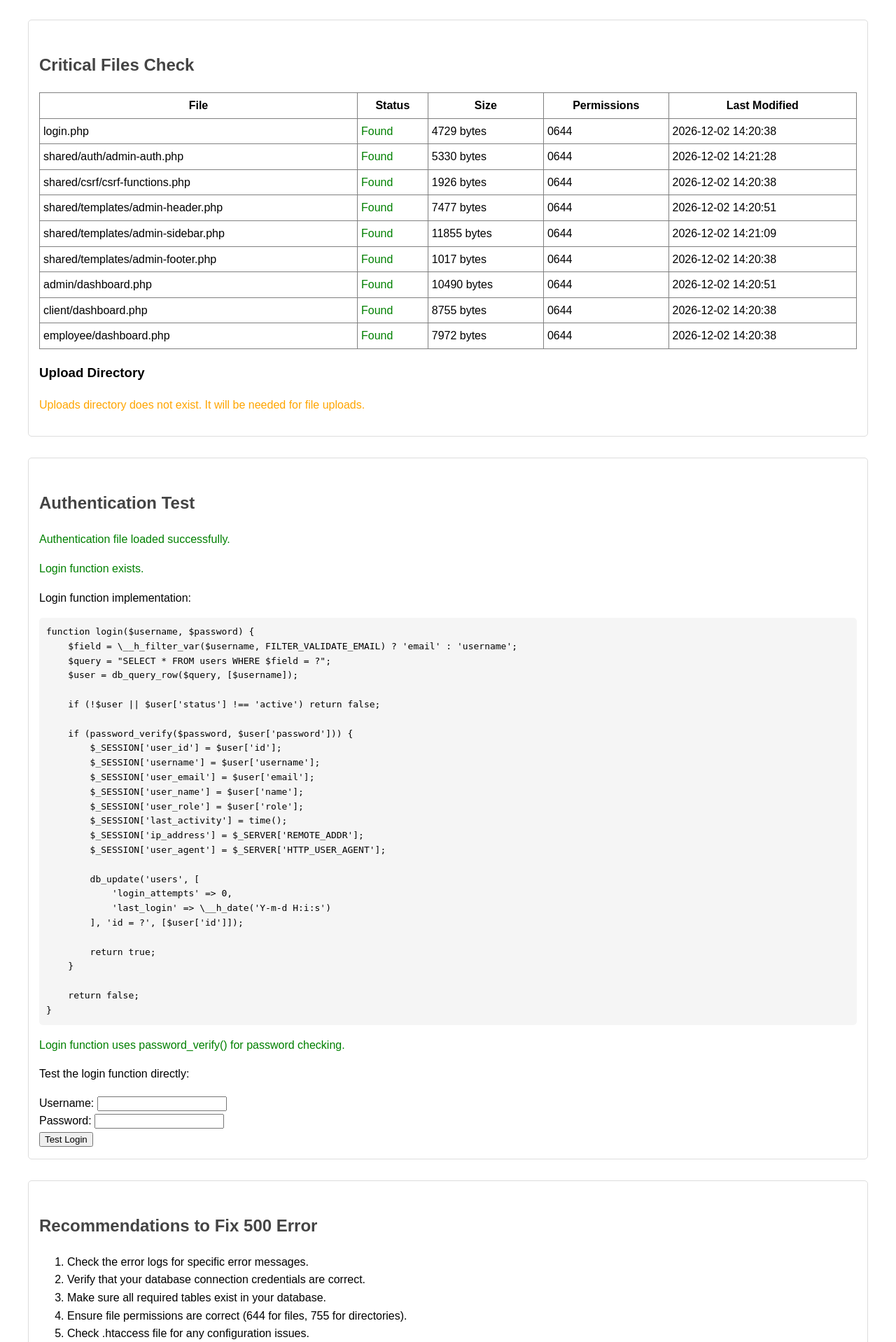
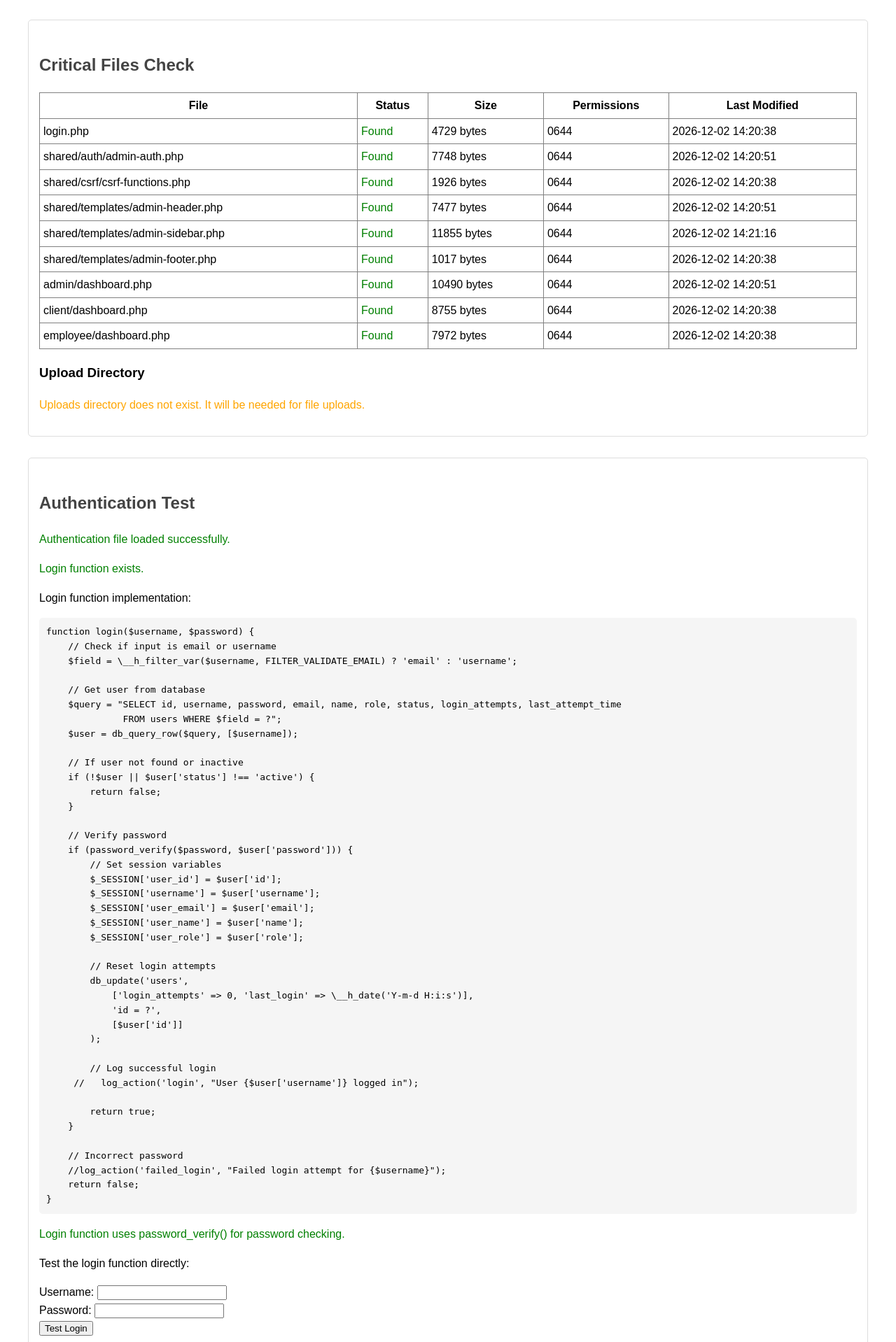
Before and after one commit to Shanis-Nheralat/backsureground, a PHP site: page /500-error-diagnosis.php in a window 1280 px wide. Shown: the part 1437-3355 px from the top of the page at 70% size. Run offline with PHP 8.4, Linux system fonts and the light colour scheme; data comes from the database, SQL or seed files in the repository; some libraries are stand-ins or nearby versions.

Commit message:
Update admin-auth.php

```diff
--- a/shared/auth/admin-auth.php
+++ b/shared/auth/admin-auth.php
@@ -1,149 +1,251 @@
 <?php
 /**
- * Cleaned Authentication System
- * Unified and secure authentication for both admin and general users.
+ * Authentication System
+ *
+ * Manages user authentication, session security, and permissions.
+ * Core of the role-based authentication system.
  */
 
+// Start session if not already started
 if (session_status() === PHP_SESSION_NONE) {
+    // Set secure session parameters
     session_start();
 }
 
-// Include database connection
+// Include database connection if not already included
 if (!function_exists('db_query')) {
     require_once __DIR__ . '/../../db.php';
 }
 
 /**
- * Check if user is logged in
+ * Check if a user is logged in
+ *
+ * @return bool True if user is logged in
  */
 function is_logged_in() {
     return isset($_SESSION['user_id']) && !empty($_SESSION['user_id']);
 }
 
 /**
- * Require user authentication
+ * Require authentication to access a page
+ * Redirects to login page if not authenticated
  */
 function require_auth() {
     if (!is_logged_in()) {
+        // Store the requested URL for redirect after login
         $_SESSION['redirect_after_login'] = $_SERVER['REQUEST_URI'];
+
+        // Redirect to login page
         header('Location: /login.php');
         exit;
     }
+
+    // Log activity
     log_action('page_access', $_SERVER['REQUEST_URI']);
 }
 
 /**
  * Check if user has a specific role
+ *
+ * @param string|array $roles Role or array of roles to check
+ * @return bool True if user has at least one of the specified roles
  */
 function has_role($roles) {
-    if (!is_logged_in()) return false;
-    if (!is_array($roles)) $roles = [$roles];
+    if (!is_logged_in()) {
+        return false;
+    }
+
+    if (!is_array($roles)) {
+        $roles = [$roles];
+    }
+
     return in_array($_SESSION['user_role'], $roles);
 }
 
 /**
- * Require a specific role
+ * Require specific role to access a page
+ * Redirects to dashboard if user doesn't have the required role
+ *
+ * @param string|array $roles Role or array of roles required
  */
 function require_role($roles) {
-    require_auth();
+    require_auth(); // First check if logged in
+
     if (!has_role($roles)) {
-        log_action('unauthorized_access', 'Required role: ' . (is_array($roles) ? implode(', ', $roles) : $roles));
+        // Log unauthorized access attempt
+        log_action('unauthorized_access', 'Role required: ' . (is_array($roles) ? implode(', ', $roles) : $roles));
+
+        // Redirect to appropriate dashboard based on user's role
         redirect_to_dashboard();
+        exit;
     }
 }
 
 /**
- * Check user permission
+ * Check if user has a specific permission
+ *
+ * @param string $permission Permission to check
+ * @return bool True if user has the permission
  */
 function has_permission($permission) {
-    if (!is_logged_in()) return false;
-    if ($_SESSION['user_role'] === 'admin') return true;
+    if (!is_logged_in()) {
+        return false;
+    }
 
+    // Get user role
+    $role = $_SESSION['user_role'];
+
+    // Admin has all permissions
+    if ($role === 'admin') {
+        return true;
+    }
+
+    // Check if role has the specific permission
     $query = "SELECT COUNT(*) FROM role_permissions rp
               JOIN roles r ON rp.role_id = r.id
               JOIN permissions p ON rp.permission_id = p.id
               WHERE r.name = ? AND p.name = ?";
 
-    return db_query_value($query, [$_SESSION['user_role'], $permission]) > 0;
+    return db_query_value($query, [$role, $permission]) > 0;
 }
 
 /**
- * Require specific permission
+ * Require specific permission to access a page
+ * Redirects to dashboard if user doesn't have the required permission
+ *
+ * @param string $permission Permission required
  */
 function require_permission($permission) {
-    require_auth();
+    require_auth(); // First check if logged in
+
     if (!has_permission($permission)) {
+        // Log unauthorized access attempt
         log_action('permission_denied', 'Permission required: ' . $permission);
+
+        // Redirect to appropriate dashboard based on user's role
         redirect_to_dashboard();
+        exit;
     }
 }
 
 /**
  * Authenticate user
+ *
+ * @param string $username Username or email
+ * @param string $password Password
+ * @return bool True on successful login
  */
 function login($username, $password) {
+    // Check if input is email or username
     $field = filter_var($username, FILTER_VALIDATE_EMAIL) ? 'email' : 'username';
-    $query = "SELECT * FROM users WHERE $field = ?";
+
+    // Get user from database
+    $query = "SELECT id, username, password, email, name, role, status, login_attempts, last_attempt_time
+              FROM users WHERE $field = ?";
     $user = db_query_row($query, [$username]);
 
-    if (!$user || $user['status'] !== 'active') return false;
+    // If user not found or inactive
+    if (!$user || $user['status'] !== 'active') {
+        return false;
+    }
 
+    // Verify password
     if (password_verify($password, $user['password'])) {
+        // Set session variables
         $_SESSION['user_id'] = $user['id'];
         $_SESSION['username'] = $user['username'];
         $_SESSION['user_email'] = $user['email'];
         $_SESSION['user_name'] = $user['name'];
         $_SESSION['user_role'] = $user['role'];
-        $_SESSION['last_activity'] = time();
-        $_SESSION['ip_address'] = $_SERVER['REMOTE_ADDR'];
-        $_SESSION['user_agent'] = $_SERVER['HTTP_USER_AGENT'];
 
-        db_update('users', [
-            'login_attempts' => 0,
-            'last_login' => date('Y-m-d H:i:s')
-        ], 'id = ?', [$user['id']]);
+        // Reset login attempts
+        db_update('users',
+            ['login_attempts' => 0, 'last_login' => date('Y-m-d H:i:s')],
+            'id = ?',
+            [$user['id']]
+        );
+
+        // Log successful login
+     //   log_action('login', "User {$user['username']} logged in");
 
         return true;
     }
 
+    // Incorrect password
+    //log_action('failed_login', "Failed login attempt for {$username}");
     return false;
 }
 
 /**
- * Logout user
+ * Log out the current user
  */
 function logout() {
+    // Log the logout action before destroying the session
     if (is_logged_in()) {
         log_action('logout', "User {$_SESSION['username']} logged out");
     }
 
-    if (isset($_COOKIE['remember_token'])) {
-        db_update('users', ['remember_token' => null, 'token_expiry' => null], 'id = ?', [$_SESSION['user_id']]);
-        setcookie('remember_token', '', time() - 3600, '/', '', true, true);
-    }
-
+    // Destroy session
     session_unset();
     session_destroy();
+
+    // Redirect to login page
     header('Location: /login.php');
     exit;
 }
 
 /**
- * Redirect to dashboard
+ * Redirect user to appropriate dashboard based on role
  */
 function redirect_to_dashboard() {
-    $role = $_SESSION['user_role'] ?? '';
-    $dashboards = [
-        'admin' => '/admin/dashboard.php',
-        'client' => '/client/dashboard.php',
-        'employee' => '/employee/dashboard.php'
-    ];
-    header('Location: ' . ($dashboards[$role] ?? '/login.php'));
+    if (!is_logged_in()) {
+        header('Location: /login.php');
+        exit;
+    }
+
+    switch ($_SESSION['user_role']) {
+        case 'admin':
+            header('Location: /admin/dashboard.php');
+            break;
+        case 'client':
+            header('Location: /client/dashboard.php');
+            break;
+        case 'employee':
+            header('Location: /employee/dashboard.php');
+            break;
+        default:
+            header('Location: /login.php');
+    }
     exit;
 }
 
 /**
- * CSRF Protection
+ * Log user action to the activity log
+ *
+ * @param string $action_type Type of action
+ * @param string $details Details of the action
+ * @param string $resource Resource affected
+ * @param int $resource_id Resource ID
+ */
+function log_action($action_type, $details) {
+    $data = [
+        'action_type' => $action_type,
+        'action_details' => $details,
+        'ip_address' => $_SERVER['REMOTE_ADDR'],
+        'user_agent' => $_SERVER['HTTP_USER_AGENT'] ?? null
+    ];
+
+    if (is_logged_in()) {
+        $data['admin_id'] = $_SESSION['user_id'];
+    }
+
+    db_insert('admin_activity_log', $data);
+}
+
+/**
+ * Generate CSRF token and store in session
+ *
+ * @return string CSRF token
  */
 function generate_csrf_token() {
     if (empty($_SESSION['csrf_token'])) {
@@ -152,41 +254,25 @@
     return $_SESSION['csrf_token'];
 }
 
+/**
+ * Verify CSRF token
+ *
+ * @param string $token Token to verify
+ * @return bool True if token is valid
+ */
 function verify_csrf_token($token) {
     return isset($_SESSION['csrf_token']) && hash_equals($_SESSION['csrf_token'], $token);
 }
 
-/**
- * Log actions
- */
-function log_action($action_type, $details) {
-    $data = [
-        'action_type' => $action_type,
-        'action_details' => $details,
-        'ip_address' => $_SERVER['REMOTE_ADDR'],
-        'user_agent' => $_SERVER['HTTP_USER_AGENT'] ?? null,
-        'admin_id' => $_SESSION['user_id'] ?? null
-    ];
-    db_insert('admin_activity_log', $data);
-}
+// Check for session timeout - will be implemented in Phase 2
+// function check_session_timeout() {}
 
-/**
- * Session Validity Check
- */
-function check_session_validity() {
-    $timeout = intval(get_setting('session_timeout', 30)) * 60;
-    if (isset($_SESSION['last_activity']) && (time() - $_SESSION['last_activity'] > $timeout)) {
-        logout();
-        return false;
-    }
-    if (isset($_SESSION['ip_address']) && $_SESSION['ip_address'] !== $_SERVER['REMOTE_ADDR']) {
-        logout();
-        return false;
-    }
-    if (isset($_SESSION['user_agent']) && $_SESSION['user_agent'] !== $_SERVER['HTTP_USER_AGENT']) {
-        logout();
-        return false;
-    }
-    $_SESSION['last_activity'] = time();
-    return true;
-}
+// IP validation - will be implemented in Phase 2
+// function validate_ip() {}
+
+// Remember me functionality - will be implemented in Phase 2
+// function check_remember_me() {}
+// function set_remember_me($user_id) {}
+
+// Brute force protection - will be implemented in Phase 2
+// function check_brute_force($username) {}
```
